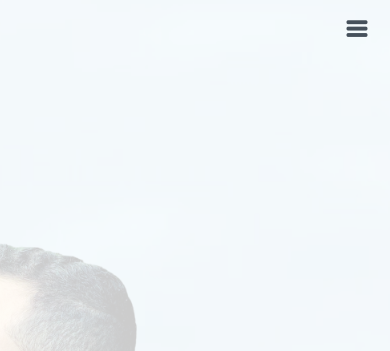
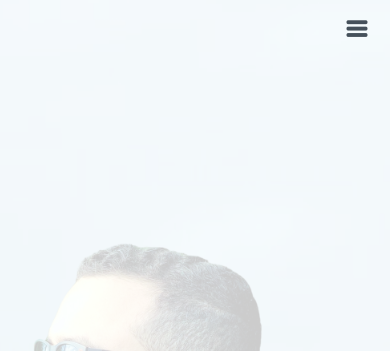
Before and after one commit to geraldofigueiredo/mypage, a plain HTML site: page template/index.html in a window 390 px wide. Shown: the top 351 px of the page. Drawn offline with nearby package versions, Linux system fonts and the light colour scheme; files that its build step writes are made by us from their sources; files whose address does not match are found by name.

Commit message:
fix: background position

```diff
--- a/assets/css/style.css
+++ b/assets/css/style.css
@@ -255,6 +255,12 @@ h1, h2, h3, h4, h5, h6 {
 @media (min-width: 992px) {
   #hero {
     padding-left: 160px;
+  }
+}
+
+@media (max-width: 600px) {
+  #hero {
+    background-position-x: -64em;
   }
 }
 
```
